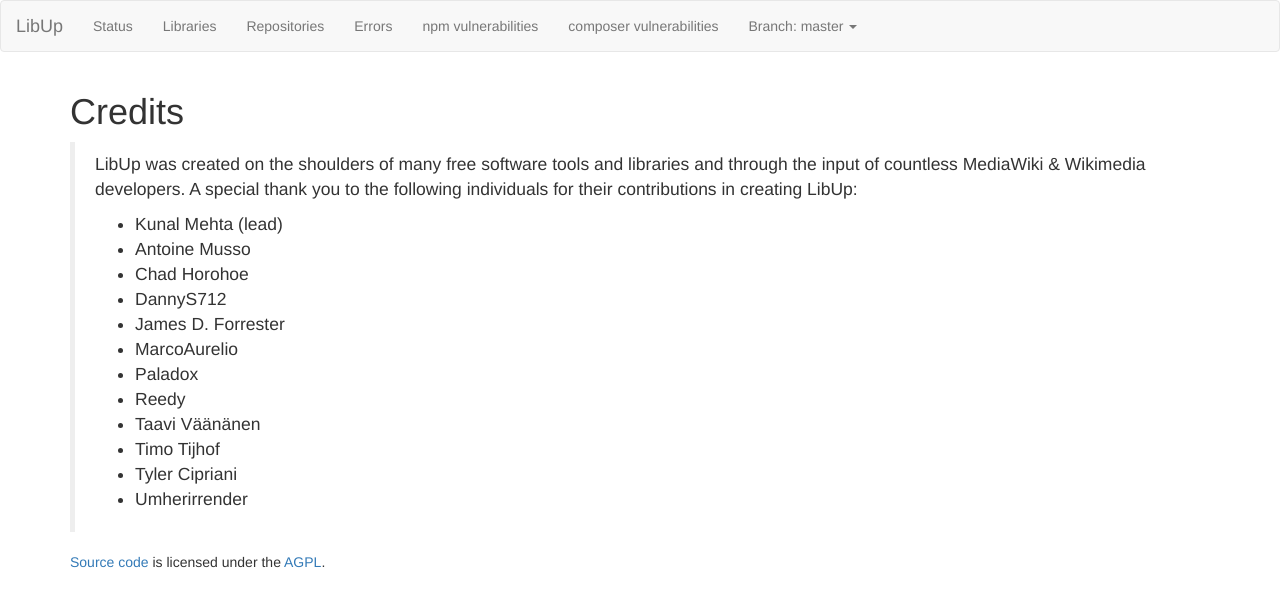
After one commit to wikimedia/labs-libraryupgrader, a Flask app: page /credits in a window 1280 px wide. The commit adds this page. Shown: the top 607 px of the page. Run offline with Flask 2, Linux system fonts and the light colour scheme; some libraries are stand-ins or nearby versions.

Commit message:
Add credits page
The list of people comes from those who have made code contributions plus
people who I remember helping me with other things related to CI, Gerrit,
etc. Thank you, and apologies if I missed anyone (please let me know!).

Change-Id: Id5020a8ff07b3d5c616f3734437f2d7727a49105

```diff
--- /dev/null
+++ b/libup/templates/credits.html
@@ -0,0 +1,27 @@
+{% extends "base.html" %}
+{% block main %}
+<h1>Credits</h1>
+<blockquote>
+    <p>
+        LibUp was created on the shoulders of many free software tools and
+        libraries and through the input of countless MediaWiki & Wikimedia
+        developers. A special thank you to the following individuals for
+        their contributions in creating LibUp:
+        <ul>
+            <li>Kunal Mehta (lead)</li>
+            <li>Antoine Musso</li>
+            <li>Chad Horohoe</li>
+            <li>DannyS712</li>
+            <li>James D. Forrester</li>
+            <li>MarcoAurelio</li>
+            <li>Paladox</li>
+            <li>Reedy</li>
+            <li>Taavi Väänänen</li>
+            <li>Timo Tijhof</li>
+            <li>Tyler Cipriani</li>
+            <li>Umherirrender</li>
+        </ul>
+    </p>
+
+</blockquote>
+{% endblock %}
--- a/libup/templates/index.html
+++ b/libup/templates/index.html
@@ -13,6 +13,7 @@
     </p>
     <p>
         LibUp is fully <a href="https://www.gnu.org/philosophy/free-sw.en.html">free software</a>, available under the terms of the <a href="https://www.gnu.org/licenses/agpl-3.0.html">AGPL, version 3 or any later version</a>.
+        See the <a href="{{url_for('credits_')}}">credits</a>.
     </p>
 </blockquote>
 <h3>Recent runs</h3>
--- a/libup/web.py
+++ b/libup/web.py
@@ -77,6 +77,11 @@ def index():
         .order_by(Log.id.desc())\
         .limit(15).all()
     return render_template('index.html', count=count, upstreams=upstreams, recent_logs=recent_logs)
+
+
+@app.route('/credits')
+def credits_():
+    return render_template('credits.html')
 
 
 @app.route('/r/<path:repo>')
```
Also changed, not shown: tests/web_test.py (+5 -0 lines).
